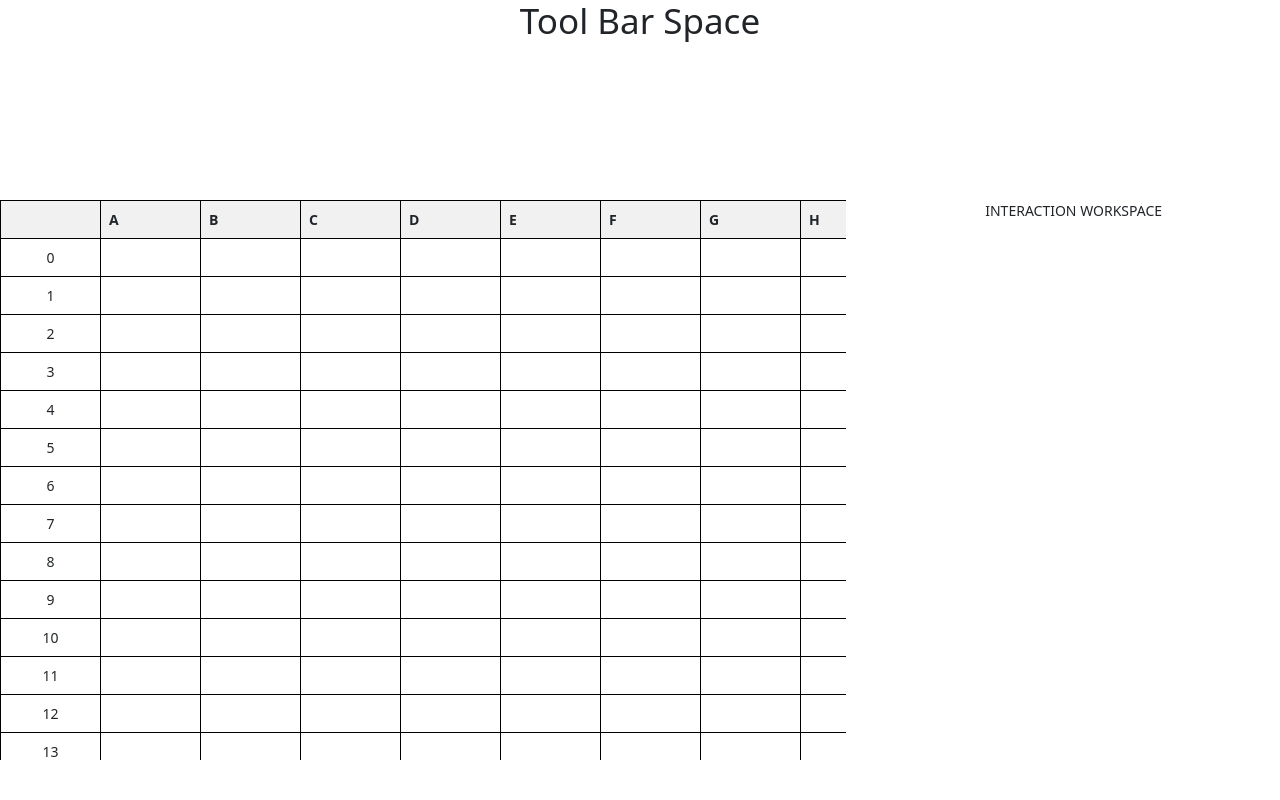
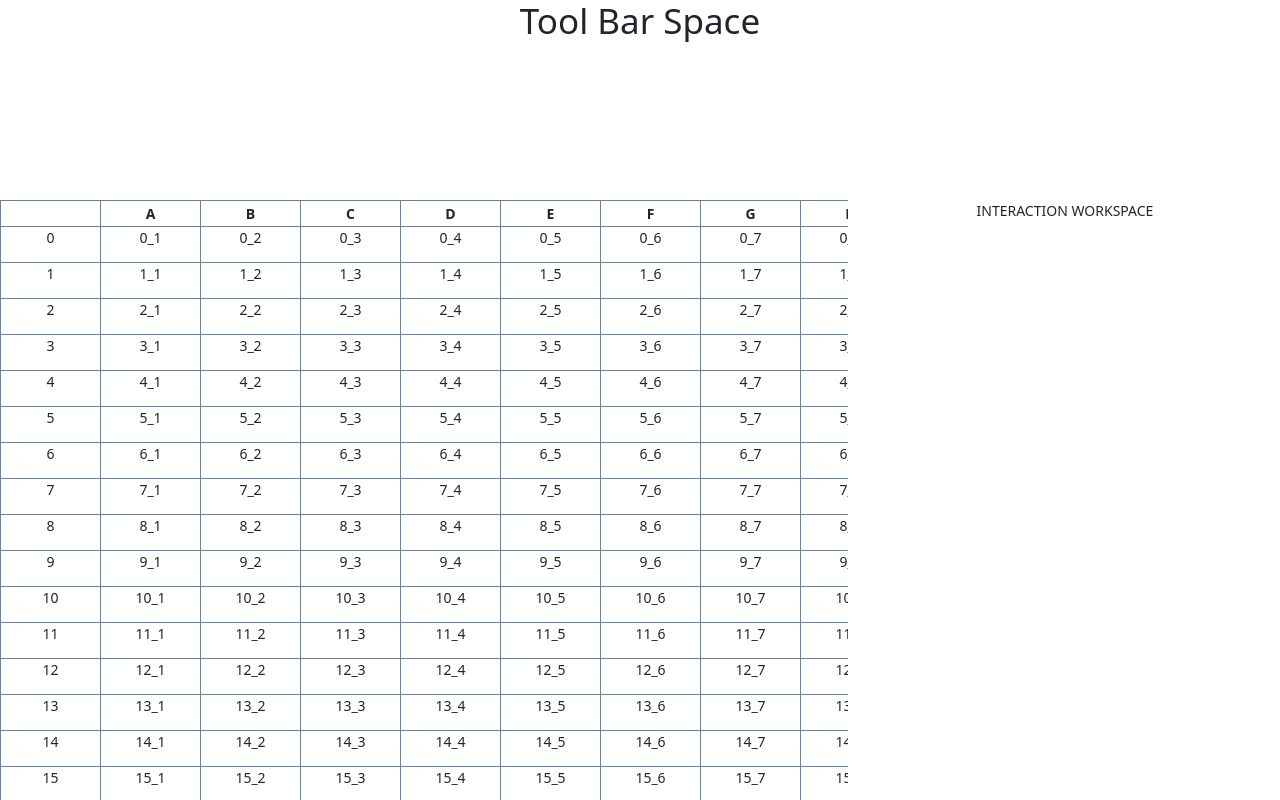
Before and after one commit to NathanaelEastwood/SheetAI, a React (Vite) app: page / in a window 1280 px wide. Built offline with nearby package versions, Linux system fonts and the light colour scheme.

Commit message:
Added sticky table headings on horizontal and vertical.

```diff
--- a/src/App.css
+++ b/src/App.css
@@ -11,9 +11,9 @@
   padding: 0;
   border: #888888;
   display: flex;
-  overflow-y: auto; /* Changed from scroll to auto */
-  overflow-x: auto; /* Changed from scroll to auto */
-  max-height: 70vh; /* or whatever value works for your layout */
+  overflow-y: auto;
+  overflow-x: auto;
+  max-height: 70vh;
   max-width: 100%;
 }
 
@@ -67,8 +67,7 @@ td {
 thead{
   position: sticky;
   top: 0;
-  backgroundColor: "#f1f1f1";
-  zIndex: 1;
+  z-index: 1;
 }
 
 html {
@@ -77,15 +76,30 @@ html {
 }
 
 table {
-  border: 1px solid slategrey;
+  border: 1px solid slategrey !important;
   width: 100%;
   max-height: 50vh; /* Example value */
   overflow: auto; /* Ensure table scrolls properly */
-  border-collapse: collapse;
+}
+
+tr {
+  border: 1px solid slategrey !important;
+}
+
+th {
+  border: 1px solid slategrey !important;
+  position: sticky;
+  top: 0;box-shadow: 0 1px;
+}
+
+td {
+  border: 1px solid slategrey !important;
 }
 
 tbody {
-  border-bottom: 1px solid lightgray;
+  display: block;
+  padding-top: 21px;
+  border-bottom: 1px solid lightgray !important;
 }
 
 th {
--- /dev/null
+++ b/src/Components/Cell.tsx
@@ -0,0 +1,20 @@
+interface CellProperties {
+    leadingCell: boolean;
+    cellId: string;
+    rowNumber: number;
+    visibleValue: string;
+    internalValue: any;
+}
+
+const Cell: React.FC<CellProperties> = ({leadingCell, rowNumber, cellId, visibleValue, internalValue}) => {
+    return (
+        <td style={(leadingCell ? {position: "sticky", left: "0", background: "white"} : {})}>
+            <p>
+                {leadingCell ? rowNumber : visibleValue}
+            </p>
+        </td>
+    )
+}
+
+
+export default Cell;
--- /dev/null
+++ b/src/Components/HeadCell.tsx
@@ -0,0 +1,17 @@
+interface CellProperties {
+    is_index_cell: boolean;
+    cellId: string;
+    visibleValue: string;
+    internalValue: any;
+}
+
+const HeadCell: React.FC<CellProperties> = ({cellId, visibleValue, internalValue}) => {
+    return (
+        <th style={{background: "white", borderBottom: '1px solid slategrey', zIndex: 1}}>
+            {visibleValue}
+        </th>
+    )
+}
+
+
+export default HeadCell;
--- /dev/null
+++ b/src/Components/Row.tsx
@@ -0,0 +1,19 @@
+import Cell from "./Cell";
+
+interface RowProperties {
+    rowNumber: number;
+    width: number;
+}
+
+const Row: React.FC<RowProperties> = ({width, rowNumber}) => {
+    return (
+        <tr /*style={{position: 'absolute', top: `${rowNumber * 29}px`, right: '0px'}}*/>
+            {Array.from({length: width}, (_, i) => <Cell leadingCell={i == 0}
+                                                         cellId={`${rowNumber}_${i}`} internalValue={undefined}
+                                                         visibleValue={`${rowNumber}_${i}`} rowNumber={rowNumber}/>)}
+        </tr>
+    )
+}
+
+
+export default Row;
--- /dev/null
+++ b/src/Components/Table.tsx
@@ -0,0 +1,18 @@
+import Row from "./Row";
+import TableHead from "./TableHead";
+
+interface TableProperties {
+    height: number;
+    width: number;
+}
+
+const Table: React.FC<TableProperties> = ({height, width}) => {
+    return (
+        <table style={{position: 'relative'}}>
+            <TableHead width={width} wholeCellOffset={0}></TableHead>
+            {Array.from({length: height}, (_, i) => <Row rowNumber={i} width={width}/>)}
+        </table>
+    )
+}
+
+export default Table;
--- /dev/null
+++ b/src/Components/TableHead.tsx
@@ -0,0 +1,86 @@
+import Cell from "./Cell";
+import HeadCell from "./HeadCell";
+
+interface RowProperties {
+    wholeCellOffset: number;
+    width: number;
+}
+
+const TableHead: React.FC<RowProperties> = ({width, wholeCellOffset}) => {
+    let column_heads = CreateColumnRange(wholeCellOffset, width + wholeCellOffset)
+    return (
+        <tr style={{position: 'sticky', top: '0px', right: '0px'}}>
+            {Array.from({length: width}, (_, i) => <HeadCell is_index_cell={false} cellId={`${-1}_${i}`} internalValue={undefined}
+                                                         visibleValue = {i == 0 ? "" : column_heads[i]}/>)}
+        </tr>
+    )
+}
+
+
+export default TableHead;
+
+function CreateColumnRange(columnStart: number, columnFinish: number){
+    let result = []
+    for (let i = columnStart; i < columnFinish + 1; i++) {
+        result.push(generateColumnLetterFromNumber(i))
+    }
+    return result;
+}
+
+function generateColumnLetterFromNumber(input: number): string
+{
+    type AlphabetMap = Record<number, string>;
+    const alphabetMap: AlphabetMap = {
+        1: "A",
+        2: "B",
+        3: "C",
+        4: "D",
+        5: "E",
+        6: "F",
+        7: "G",
+        8: "H",
+        9: "I",
+        10: "J",
+        11: "K",
+        12: "L",
+        13: "M",
+        14: "N",
+        15: "O",
+        16: "P",
+        17: "Q",
+        18: "R",
+        19: "S",
+        20: "T",
+        21: "U",
+        22: "V",
+        23: "W",
+        24: "X",
+        25: "Y",
+        26: "Z",
+        0: "Z",
+    }
+    let position_array = []
+    // calculate each position in right to left order
+    // once the input has been narrowed down to under 26 you are on the last character
+    while (input > 26){
+        let char_value = input % 26
+        position_array.push(char_value)
+        if(char_value != 0) {
+            input -= char_value
+            input = input / 26
+        }
+        else {
+            input = input / 26
+            input -= 1
+        }
+
+    }
+    position_array.push(input)
+
+    let result = ""
+    for (let i = position_array.length; i > 0; i--)
+    {
+        result += alphabetMap[position_array[i - 1]]
+    }
+    return result
+}
--- a/src/Components/TableContainer.tsx
+++ b/src/Deprecated/TableContainer.tsx
@@ -1,4 +1,4 @@
-import React, {useEffect, useState} from "react";
+import React, {useState} from "react";
 import MainTable from "./MainTable";
 
 interface TableContainerProps
@@ -13,28 +13,32 @@ const TableContainer: React.FC<TableContainerProps> = ({ initialWidth, initialHe
     const [currentHeight, setCurrentHeight] = useState<number>(initialHeight);
 
     const [data, setData] = useState<any[][]>(() => CreateData([[]], initialHeight, initialWidth));
-    const [columnNames, setColumnNames] = useState<string[]>(() => CreateColumns(20, [], 0));
+    const [columnNames, setColumnNames] = useState<string[]>(() => CreateColumns(20, []));
 
-    let vertical_buffer = useState<any[][]>([[]])
-    let [horizontalBuffer, setHorizontalBuffer] = useState<string[]>(() => CreateColumnRange(20, 100))
+    let vertical_buffer = useState<any[][]>(() => Array.from({length: 20}, (_, rowIndex) =>
+        Array(currentWidth).fill(null).map((_, colIndex) => (colIndex === 0 ? rowIndex : null))));
+
+    let [horizontalBuffer, setHorizontalBuffer] = useState<string[]>(() => CreateColumnRange(20, 120))
+
     let bufferStartIndex = 20;
 
     const handleScroll = (event: React.UIEvent<HTMLDivElement, UIEvent>): void => {
         if (event.currentTarget.scrollWidth - 20 <= event.currentTarget.scrollLeft + event.currentTarget.clientWidth) {
-            console.log(columnNames);
+            console.log(horizontalBuffer[horizontalBuffer.length - 1]);
+            console.log(horizontalBuffer.length)
+            let step_size = 5
+            setCurrentWidth((prevWidth) => {
+                const newWidth = prevWidth + step_size;
 
-            setCurrentWidth((prevWidth) => {
-                const newWidth = prevWidth + 5;
+                // Update column names
+                setColumnNames((prevColumns) => {
+                    return [...CreateColumns(newWidth, horizontalBuffer, prevColumns)];
+                });
 
                 // Update horizontal buffer
                 setHorizontalBuffer((prevBuffer) => {
-                    const newBuffer = prevBuffer.slice(6).concat(CreateColumnRange(prevWidth + 80, prevWidth + 85));
+                    const newBuffer = prevBuffer.slice(step_size).concat(CreateColumnRange(prevWidth + 121, prevWidth + 125));
                     return newBuffer
-                });
-
-                // Update column names
-                setColumnNames((prevColumns) => {
-                    return [...CreateColumns(newWidth, horizontalBuffer, bufferStartIndex, prevColumns)];
                 });
 
                 // Update data
@@ -94,7 +98,6 @@ function CreateData(intake: any[][], height: number, width: number): any[][] {
 }
 
 function CreateColumnRange(columnStart: number, columnFinish: number){
-    console.log(`Creating column tops: ${columnStart}, ${columnFinish}`);
     let result = []
     for (let i = columnStart; i < columnFinish + 1; i++) {
         result.push(generateColumnLetterFromNumber(i))
@@ -102,17 +105,18 @@ function CreateColumnRange(columnStart: number, columnFinish: number){
     return result;
 }
 
-function CreateColumns(columnNumber: number, buffer: string[], buffer_start_index: number, oldColumns: string[] = []): Array<string>{
+function CreateColumns(columnNumber: number, buffer: string[], oldColumns: string[] = []): Array<string>{
     if (oldColumns.length > 0) {
         let new_columns_needed = columnNumber - oldColumns.length;
         let first_new_column_position = oldColumns.length + 1;
-        let first_buffer_element_required = first_new_column_position - buffer_start_index;
         let result = oldColumns;
 
         for (let i = 0; i < new_columns_needed; i++) {
-            if (first_buffer_element_required + i < buffer.length) {
-                result.push(buffer[first_buffer_element_required + i])
+            if (i < buffer.length) {
+                // if the value that is needed is in the buffer
+                result.push(buffer[i])
             } else {
+                // if the value that is needed in the buffer is somehow not there.
                 result.push(generateColumnLetterFromNumber(i + oldColumns.length))
             }
         }
--- a/src/main.tsx
+++ b/src/main.tsx
@@ -1,29 +1,25 @@
 import * as React from 'react';
 import ReactDOM from 'react-dom/client';
 import './App.css';
-import 'bootstrap/dist/css/bootstrap.min.css'; // Ensure you import Bootstrap CSS
-import MyTable from './Components/MainTable';
-import TableContainer from './Components/TableContainer';
+import 'bootstrap/dist/css/bootstrap.min.css'; // Ensure you import Bootstrap CSS-
 import Row from 'react-bootstrap/Row';
 import Col from 'react-bootstrap/Col';
+import Table from "./Components/Table";
 
 const App: React.FC = () => (
     <div className="vh-100 vw-100">
         <Row className = "h-25">
             <h1>Tool Bar Space</h1>
         </Row>
-        <Row className = "h-50">
-            <Col xs={12} md={8}>
-                <TableContainer initialHeight={20} initialWidth={20}/>
+        <Row className = "h-75">
+            <Col xs={12} md={8} style={{overflowX: "scroll", overflowY: "scroll", height: '100%', width: '66%'}} >
+                <Table width={100} height={100}/>
             </Col>
             <Col xs={12} md={4}> {/* Updated breakpoint sizes */}
                 <div className="interaction-space">
                     INTERACTION WORKSPACE
                 </div>
             </Col>
-        </Row>
-        <Row className = "h-25">
-
         </Row>
     </div>
 );
```
Also changed, not shown: src/Deprecated/MainTable.tsx (renamed from src/Components/MainTable.tsx).
